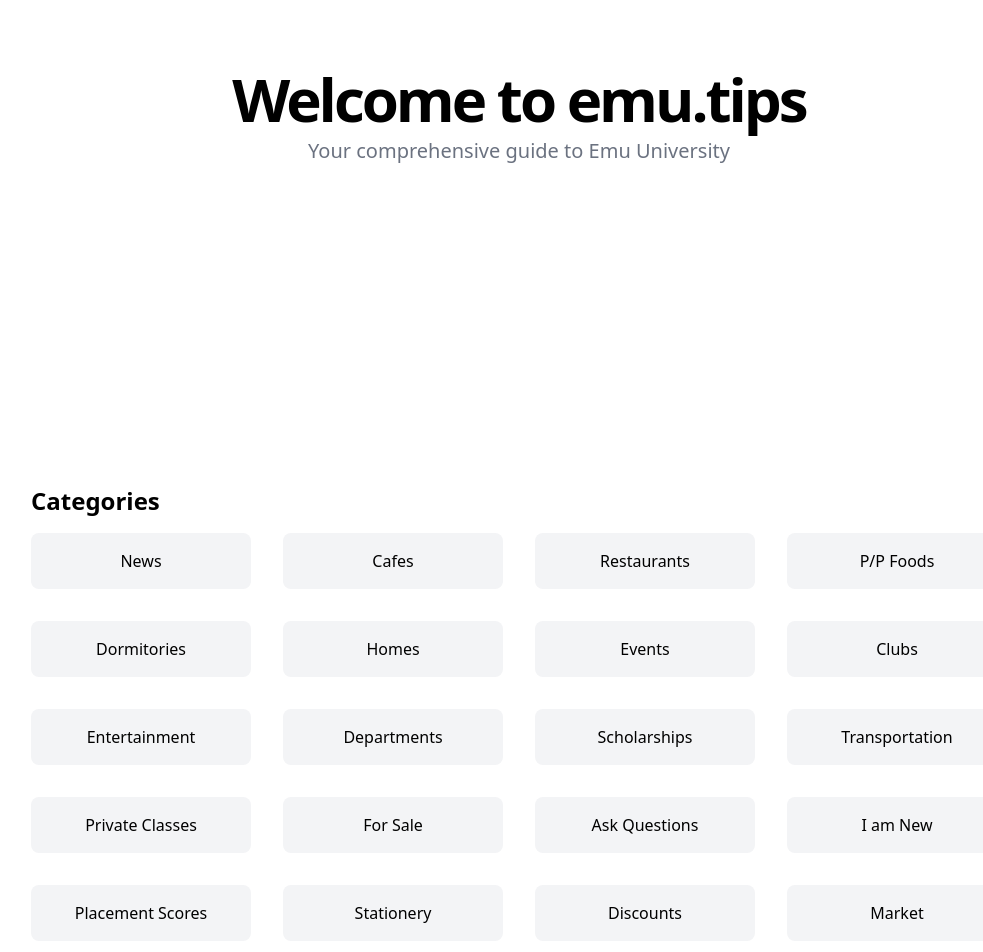
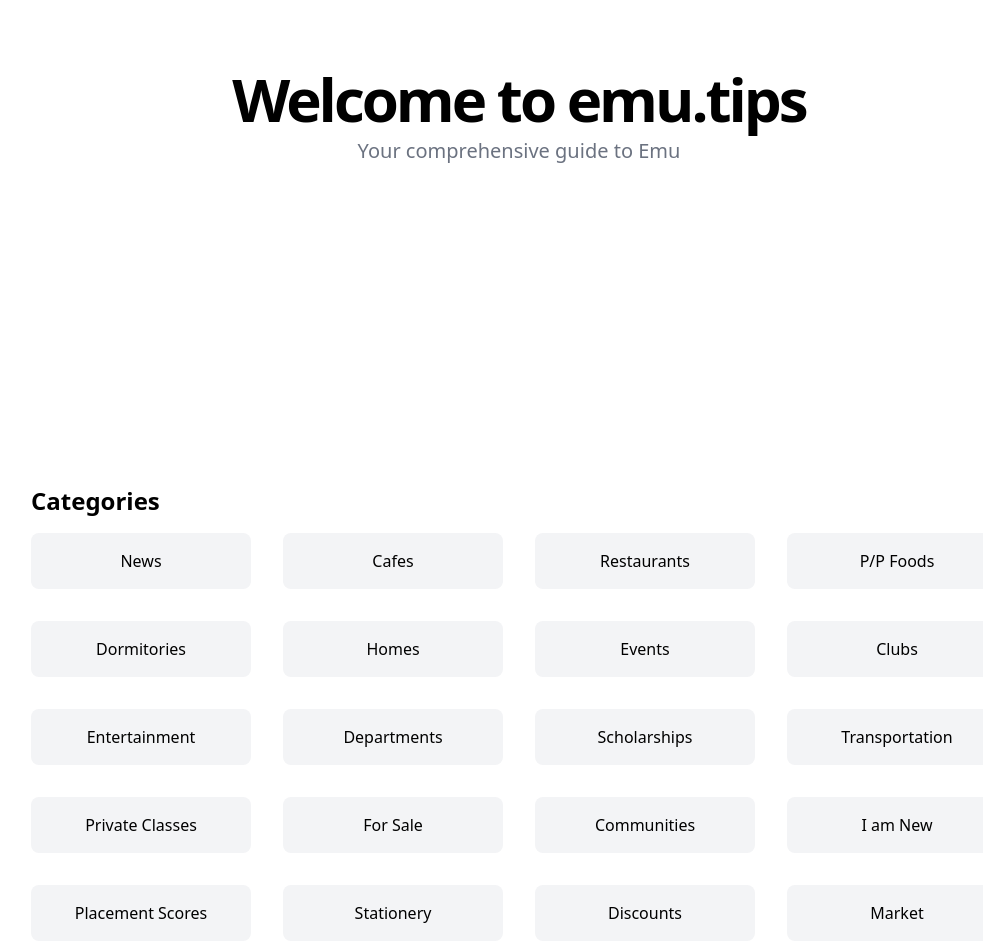
Before and after one commit to atasoya/emu-guide, a Next.js app: page / in a window 1280 px wide. Shown: the part 180-1132 px from the top of the page, without its empty margins (121-1104 px from the left). Built offline with nearby package versions, Linux system fonts and the light colour scheme.

Commit message:
Fix typo

```diff
--- a/src/app/page.tsx
+++ b/src/app/page.tsx
@@ -5,7 +5,7 @@ export default function Component() {
   const categories = [
     "News", "Cafes", "Restaurants", "P/P Foods", "Dormitories",
     "Homes", "Events", "Clubs", "Entertainment", "Departments",
-    "Scholarships", "Transportation", "Private Classes", "For Sale", "Ask Questions",
+    "Scholarships", "Transportation", "Private Classes", "For Sale", "Communities",
     "I am New", "Placement Scores", "Stationery",
     "Discounts", "Market", "Jobs", "Stores"
   ]
@@ -36,7 +36,7 @@ export default function Component() {
                   Welcome to emu.tips
                 </h1>
                 <p className="mx-auto max-w-[700px] text-gray-500 md:text-xl dark:text-gray-400">
-                  Your comprehensive guide to Emu University
+                  Your comprehensive guide to Emu
                 </p>
               </div>
             </div>
```
